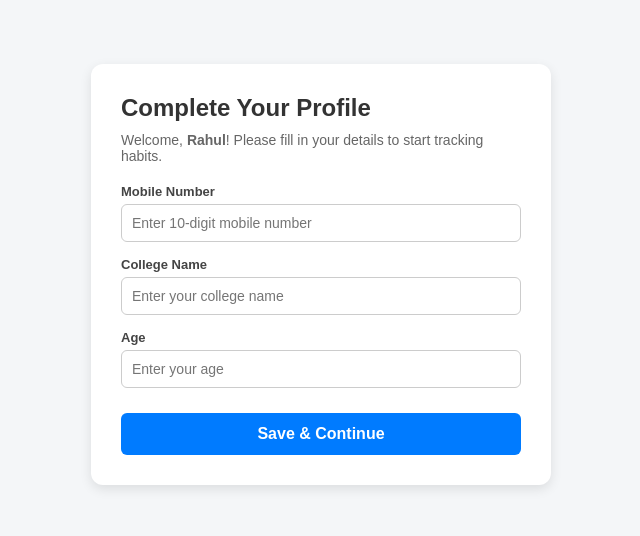
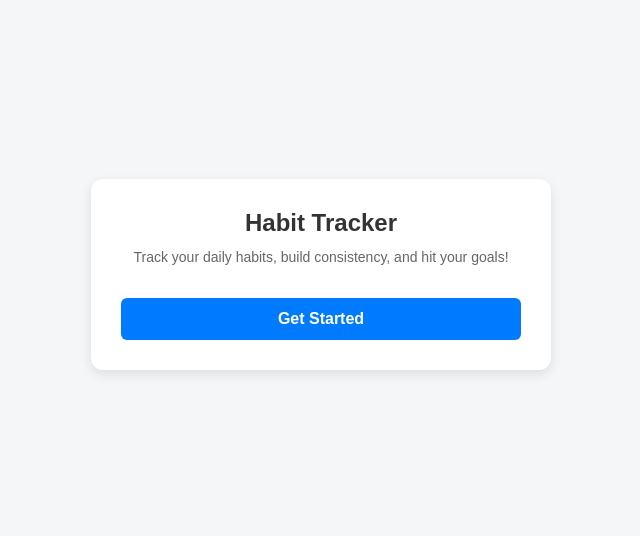
Before and after one commit to Rahulsingh2609/Habbit-Tracker, a React (Vite) app: page / in a window 1280 px wide. Shown: the part 134-670 px from the top of the page, without its empty margins (319-959 px from the left). Built offline with nearby package versions, Linux system fonts and the light colour scheme.

Commit message:
Profile updated

```diff
--- a/src/App.tsx
+++ b/src/App.tsx
@@ -12,7 +12,7 @@ interface User {
 }
 
 export default function App() {
-  // Demo state (Replace with actual user auth state/data from API)
+  // Demo state
   const [user, setUser] = useState<User>({
     id: '123',
     name: 'Rahul',
@@ -20,8 +20,11 @@ export default function App() {
     mobile: '',
     collegeName: '',
     age: '',
-    isProfileComplete: false, // Set to false to trigger profile completion
+    isProfileComplete: false,
   });
+
+  // Controls whether the user has tapped "Get Started"
+  const [hasStarted, setHasStarted] = useState(false);
 
   const [formData, setFormData] = useState({
     mobile: user.mobile || '',
@@ -46,8 +49,8 @@ export default function App() {
     setIsSubmitting(true);
 
     try {
-      // TODO: Replace with your actual backend API call
-      // await fetch('/api/user/complete-profile', { method: 'POST', body: JSON.stringify(formData) });
+      // TODO: Replace with your actual backend API call or Firebase update
+      // await updateDoc(doc(db, "users", user.id), { ...formData, isProfileComplete: true });
 
       // Update local state on success
       setUser((prev) => ({
@@ -63,14 +66,34 @@ export default function App() {
     }
   };
 
-  // 1. SHOW PROFILE COMPLETION FORM IF PROFILE IS INCOMPLETE
+  // 1. STEP 1: LANDING PAGE WITH "GET STARTED" BUTTON
+  if (!hasStarted && !user.isProfileComplete) {
+    return (
+      <div style={styles.container}>
+        <div style={styles.card}>
+          <h1 style={styles.title}>Habit Tracker</h1>
+          <p style={styles.subtitle}>
+            Track your daily habits, build consistency, and hit your goals!
+          </p>
+          <button
+            onClick={() => setHasStarted(true)}
+            style={styles.button}
+          >
+            Get Started
+          </button>
+        </div>
+      </div>
+    );
+  }
+
+  // 2. STEP 2: PROFILE COMPLETION FORM (Triggers when user clicks "Get Started")
   if (!user.isProfileComplete) {
     return (
       <div style={styles.container}>
         <div style={styles.card}>
           <h2 style={styles.title}>Complete Your Profile</h2>
           <p style={styles.subtitle}>
-            Welcome, <strong>{user.name}</strong>! Please fill in your details to start tracking habits.
+            Welcome! Please fill in your details to start tracking habits.
           </p>
 
           <form onSubmit={handleSubmit} style={styles.form}>
@@ -88,11 +111,11 @@ export default function App() {
             </div>
 
             <div style={styles.inputGroup}>
-              <label style={styles.label}>College Name</label>
+              <label style={styles.label}>College / Institute Name</label>
               <input
                 type="text"
                 name="collegeName"
-                placeholder="Enter your college name"
+                placeholder="Enter your college or institute"
                 value={formData.collegeName}
                 onChange={handleChange}
                 required
@@ -124,7 +147,7 @@ export default function App() {
     );
   }
 
-  // 2. SHOW MAIN HABIT TRACKER DASHBOARD WHEN PROFILE IS COMPLETE
+  // 3. STEP 3: MAIN HABIT TRACKER DASHBOARD (Shows after profile completion)
   return (
     <div style={styles.container}>
       <div style={styles.card}>
@@ -137,13 +160,13 @@ export default function App() {
           <p><strong>Age:</strong> {user.age}</p>
         </div>
 
-        {/* Your Habit Tracker components go here */}
+        {/* Your main Habit Tracker components go here */}
       </div>
     </div>
   );
 }
 
-// Inline CSS Styles for quick testing
+// Inline CSS Styles
 const styles: { [key: string]: React.CSSProperties } = {
   container: {
     display: 'flex',
@@ -160,6 +183,7 @@ const styles: { [key: string]: React.CSSProperties } = {
     boxShadow: '0 4px 12px rgba(0,0,0,0.1)',
     maxWidth: '400px',
     width: '100%',
+    textAlign: 'center',
   },
   title: {
     margin: '0 0 10px 0',
@@ -170,11 +194,13 @@ const styles: { [key: string]: React.CSSProperties } = {
     margin: '0 0 20px 0',
     color: '#666',
     fontSize: '14px',
+    lineHeight: '1.5',
   },
   form: {
     display: 'flex',
     flexDirection: 'column',
     gap: '15px',
+    textAlign: 'left',
   },
   inputGroup: {
     display: 'flex',
@@ -202,6 +228,7 @@ const styles: { [key: string]: React.CSSProperties } = {
     fontSize: '16px',
     fontWeight: 'bold',
     cursor: 'pointer',
+    width: '100%',
   },
   profileBadge: {
     backgroundColor: '#eef2f5',
@@ -209,5 +236,6 @@ const styles: { [key: string]: React.CSSProperties } = {
     borderRadius: '8px',
     marginTop: '15px',
     fontSize: '14px',
-  }
+    textAlign: 'left',
+  },
 };
```
